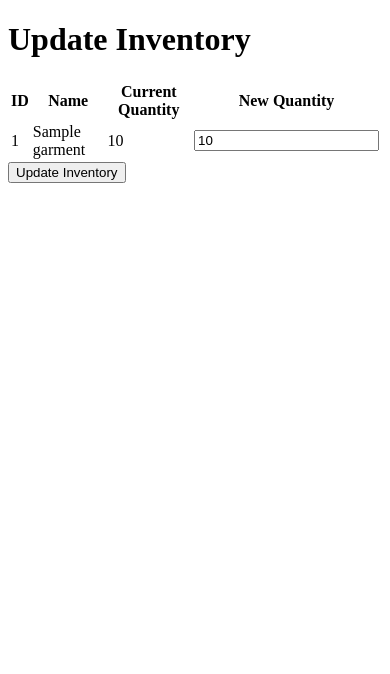
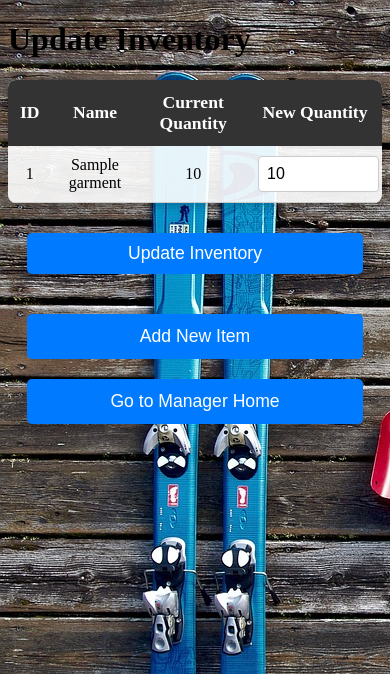
Before and after one commit to Dangilan3266/The_Project, a Flask app: page /Inventory_Update in a window 390 px wide. Shown: the top 674 px of the page. Run offline with Flask 3, Linux system fonts and the light colour scheme; tables that the repository leaves empty or names only in its code hold one stand-in row (values such as "Sample post").

Commit message:
commit for css and html of new item and inventory

```diff
--- a/main.py
+++ b/main.py
@@ -123,6 +123,68 @@
                 if desired_quantity > 0:  # Only update for valid purchases
                     cursor.execute("UPDATE garment SET Quantity_in_stock = %s WHERE G_id = %s", (new_quantity, item_id))
 
+
+            message = "Thank You for Your Purchase!"
+
+            # Fetch updated items for display
+            cursor.execute("SELECT * FROM garment WHERE Quantity_in_stock > 0 ORDER BY Marketing_Campaign DESC")
+            updated_items = cursor.fetchall()
+
+            # Handle Transaction Logic
+            email = session["email"]
+            transaction_date = datetime.now()  # Correctly set date
+            cursor.execute("SELECT MAX(order_id) FROM transactions")
+            result = cursor.fetchone()
+            last_transaction_number = result[0] if result[0] is not None else 0
+            new_transaction_number = last_transaction_number + 1
+
+            # insert transaction to DB
+            cursor.execute("""
+                INSERT INTO transactions (Order_id, Date, Users_Email)
+                VALUES (%s, %s, %s)
+            """, (new_transaction_number, transaction_date, email))
+
+            # insert transaction garments to DB by pull from html
+            # cursor.execute("""
+            #     INSERT INTO transactions_garment (Order_id, Date, Users_Email)
+            #     VALUES (%s, %s, %s)
+            # """, (new_transaction_number, transaction_date, email))
+            connection.commit()
+        else:
+            cursor.execute("SELECT * FROM garment WHERE Quantity_in_stock > 0 ORDER BY Marketing_Campaign DESC")
+            updated_items = cursor.fetchall()
+            message = request.args.get("message", None)
+    except Exception as e:
+        connection.rollback()
+        message = f"Error: {e}"
+        updated_items = []
+    finally:
+        close_connection(connection, cursor)
+
+    return render_template("Home_Page.html", message=message, products=updated_items)
+
+
+@app.route("/M_Home_Page")
+def M_Home_Page(): ## need to be
+    if 'email' not in session:
+        return redirect("/")  # Redirect to log in if no session exists
+
+    connection, cursor = open_connection()
+
+    try:
+        if request.method == "POST":
+            cursor.execute("SELECT * FROM garment WHERE Quantity_in_stock > 0 ORDER BY Marketing_Campaign DESC")
+            items = cursor.fetchall()
+
+            for item in items:
+                item_id = int(item[0])  # G_ID
+                desired_quantity = int(
+                    request.form.get(f'quantity_{item_id}', 0))  # Handle missing quantities gracefully
+                new_quantity = int(item[1]) - desired_quantity
+                if desired_quantity > 0:  # Only update for valid purchases
+                    cursor.execute("UPDATE garment SET Quantity_in_stock = %s WHERE G_id = %s",
+                                   (new_quantity, item_id))
+
             message = "Thank You for Your Purchase!"
 
             # Fetch updated items for display
@@ -159,12 +221,8 @@
     finally:
         close_connection(connection, cursor)
 
-    return render_template("Home_Page.html", message=message, products=updated_items)
+    return render_template("M_Home_Page.html", message=message, products=updated_items)
 
-
-@app.route("/M_Home_Page")
-def M_Home_Page():
-    return render_template("M_Home_Page.html")
 
 
 @app.route('/Inventory_Update', methods=['GET', 'POST'])
--- a/static/inventory_update.css
+++ b/static/inventory_update.css
@@ -0,0 +1,129 @@
+/* Background Styling */
+body {
+    background: url("/static/images/Inventory_Update.jpg") }}') no-repeat center center fixed;
+    background-size: cover;
+    font-family: Arial, sans-serif;
+    margin: 0;
+    padding: 0;
+    color: #333;
+}
+
+/* Main Heading */
+h1 {
+    text-align: center;
+    font-size: 3em;
+    color: white;
+    margin-top: 20px;
+    text-shadow: 4px 4px 15px rgba(0, 0, 0, 0.8); /* Stronger shadow for better visibility */
+    font-family: 'Arial Black', sans-serif;
+    letter-spacing: 2px;
+    text-transform: uppercase; /* Makes the text all uppercase for emphasis */
+}
+
+
+/* Message Styling */
+.message {
+    text-align: center;
+    margin: 10px auto;
+    padding: 10px;
+    width: 80%;
+    color: white;
+    background-color: rgba(0, 128, 0, 0.8);
+    border-radius: 8px;
+    font-size: 1.2em;
+    display: none; /* Hidden by default */
+}
+
+.message p {
+    margin: 0;
+}
+
+/* Table Styling */
+table {
+    margin: 20px auto;
+    width: 90%;
+    border-collapse: collapse;
+    background-color: rgba(255, 255, 255, 0.9);
+    box-shadow: 0 4px 8px rgba(0, 0, 0, 0.2);
+    border-radius: 8px;
+    overflow: hidden;
+}
+
+table thead {
+    background-color: #333;
+    color: #fff;
+}
+
+table thead th {
+    padding: 12px;
+    font-size: 1.1em;
+}
+
+table tbody td {
+    padding: 10px;
+    text-align: center;
+    border-bottom: 1px solid #ccc;
+}
+
+table tbody tr:hover {
+    background-color: rgba(240, 240, 240, 0.8);
+}
+
+/* Form Inputs */
+input[type="number"] {
+    width: 70%;
+    padding: 8px;
+    font-size: 1em;
+    border: 1px solid #ccc;
+    border-radius: 4px;
+}
+
+button {
+    margin: 20px;
+    padding: 12px 24px;
+    font-size: 1.1em;
+    color: white;
+    background-color: #007BFF;
+    border: none;
+    border-radius: 5px;
+    cursor: pointer;
+    transition: background-color 0.3s;
+}
+
+button:hover {
+    background-color: #0056b3;
+}
+
+/* Mobile Responsive */
+@media screen and (max-width: 768px) {
+    table {
+        width: 100%;
+    }
+
+    input[type="number"] {
+        width: 90%;
+    }
+
+    button {
+        width: 90%;
+        padding: 10px;
+        margin: 10px 5%;
+    }
+}
+/* Navigation Buttons */
+.navigation-button {
+    margin: 10px;
+    padding: 12px 24px;
+    font-size: 1.1em;
+    color: white;
+    background-color: #007BFF;
+    border: none;
+    border-radius: 5px;
+    cursor: pointer;
+    transition: background-color 0.3s;
+    display: inline-block;
+}
+
+.navigation-button:hover {
+    background-color: #0056b3;
+}
--- a/static/new_item.css
+++ b/static/new_item.css
@@ -1,4 +1,3 @@
-
 /* General Body Styling */
 body {
     font-family: 'Arial', sans-serif;
--- a/templates/Inventory_Update.html
+++ b/templates/Inventory_Update.html
@@ -37,5 +37,13 @@
         </table>
         <button type="submit">Update Inventory</button>
     </form>
+<div style="text-align: center; margin-top: 20px;">
+    <a href="/New_Item">
+        <button type="button" class="navigation-button">Add New Item</button>
+    </a>
+    <a href="/M_Home_Page">
+        <button type="button" class="navigation-button">Go to Manager Home</button>
+    </a>
+</div>
 </body>
 </html>
```
Also changed, not shown: templates/New_Item.html (+3 -4 lines).
